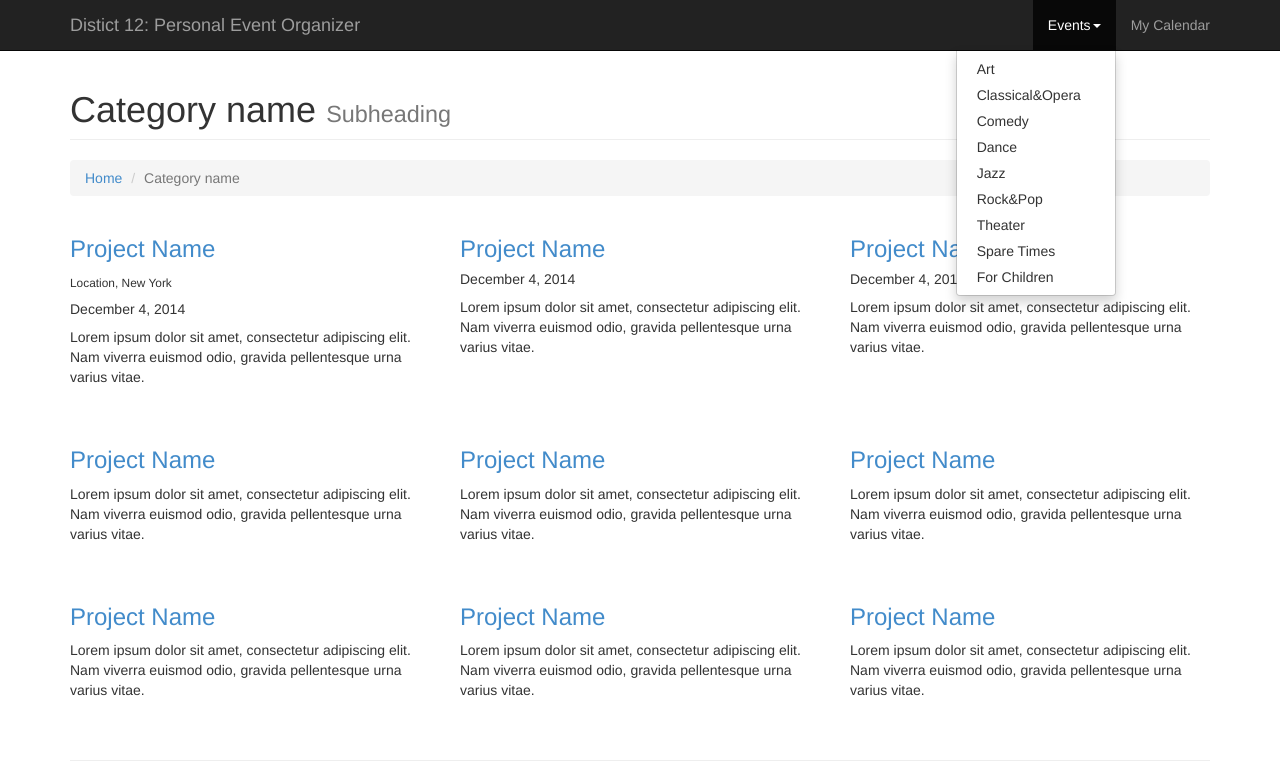
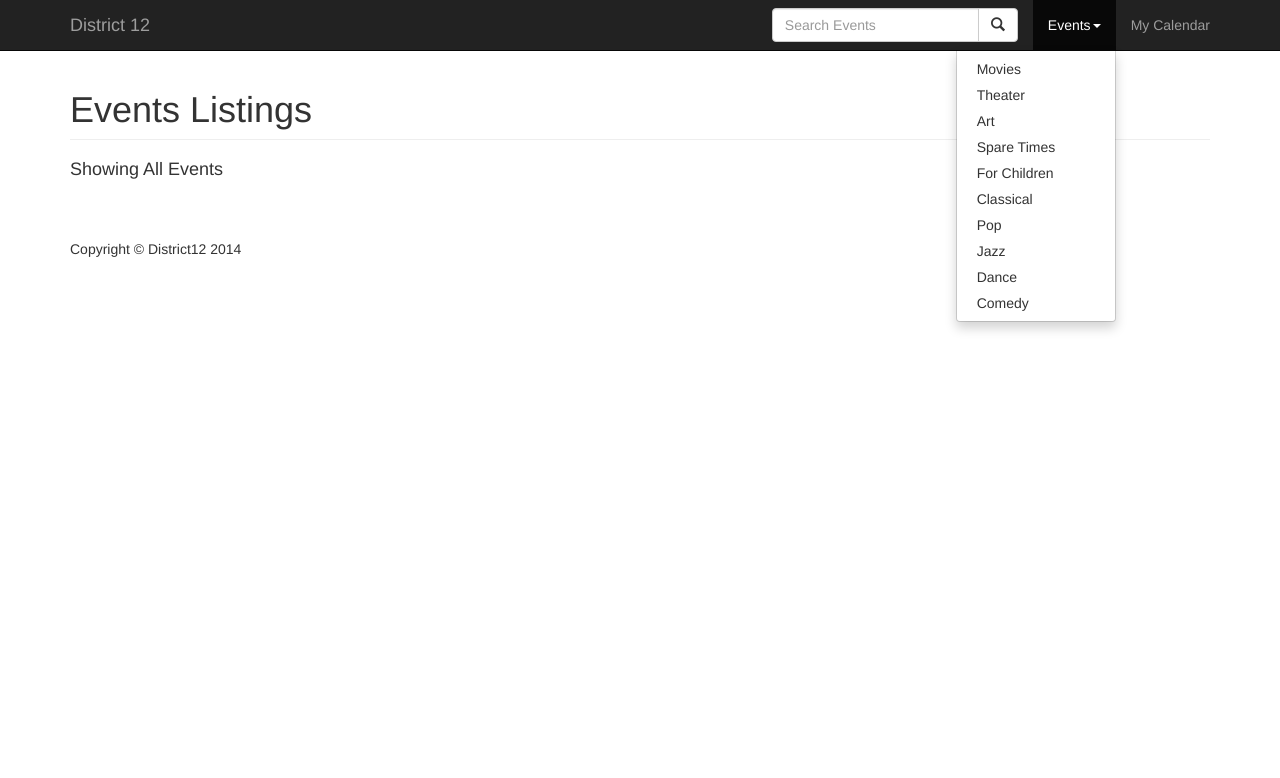
Before and after one commit to jw3046/district12, a plain HTML site: page events.html in a window 1280 px wide. Both pictures are taken after a click on the link "Events". Shown: the top 778 px of the page. Drawn offline with Linux system fonts and the light colour scheme.

Commit message:
Events page working
…other than the date

```diff
--- a/events.html
+++ b/events.html
@@ -9,7 +9,7 @@
     <meta name="description" content="">
     <meta name="author" content="">
 
-    <title>District12_events</title>
+    <title>Events</title>
 
     <!-- Bootstrap Core CSS -->
     <link href="css/bootstrap.min.css" rel="stylesheet">
@@ -19,6 +19,7 @@
 
     <!-- Custom Fonts -->
     <link href="font-awesome-4.1.0/css/font-awesome.min.css" rel="stylesheet" type="text/css">
+
 
     <!-- HTML5 Shim and Respond.js IE8 support of HTML5 elements and media queries -->
     <!-- WARNING: Respond.js doesn't work if you view the page via file:// -->
@@ -42,40 +43,53 @@
                     <span class="icon-bar"></span>
                     <span class="icon-bar"></span>
                 </button>
-                <a class="navbar-brand" href="index.html">Distict 12: Personal Event Organizer</a>
+                <a class="navbar-brand" href="index.html">District 12</a>
             </div>
             <!-- Collect the nav links, forms, and other content for toggling -->
             <div class="collapse navbar-collapse" id="bs-example-navbar-collapse-1">
                 <ul class="nav navbar-nav navbar-right">
+                    <li> <!-- searchbox-->
+                        <form class="navbar-form" role="search" action ="events.html">
+                            <div class="input-group">
+                                <input type="text" class="form-control"  id = "searchEventsBox"placeholder="Search Events" name="q">
+                                <div class="input-group-btn">
+                                    <button class="btn btn-default"  id = "searchEventsButton" type="submit"><i class="glyphicon glyphicon-search"></i></button>
+                                </div>
+                            </div>
+                        </form>
+                    </li> <!-- end of searchbox-->
                     <li class="dropdown">
                         <a href="#" class="dropdown-toggle" data-toggle="dropdown">Events<b class="caret"></b></a>
                         <ul class="dropdown-menu">
                             <li>
-                                <a href="events.html?category=art">Art</a>
+                                <a href="events.html?category=Movies">Movies</a>
                             </li>
                             <li>
-                                <a href="events.html?category=classicalopera">Classical&Opera</a>
+                                <a href="events.html?category=Theater">Theater</a>
                             </li>
                             <li>
-                                <a href="events.html?category=comedy">Comedy</a>
+                                <a href="events.html?category=Art">Art</a>
                             </li>
                             <li>
-                                <a href="events.html?category=dance">Dance</a>
+                                <a href="events.html?category=spareTimes">Spare Times</a>
                             </li>
                             <li>
-                                <a href="events.html?category=jazz">Jazz</a>
+                                <a href="events.html?category=forChildren">For Children</a>
                             </li>
                             <li>
-                                <a href="events.html?category=rockpop">Rock&Pop</a>
+                                <a href="events.html?category=Classical">Classical</a>
                             </li>
                             <li>
-                                <a href="events.html?category=theater">Theater</a>
+                                <a href="events.html?category=Pop">Pop</a>
                             </li>
                             <li>
-                                <a href="events.html?category=sparetimes">Spare Times</a>
+                                <a href="events.html?category=Jazz">Jazz</a>
                             </li>
                             <li>
-                                <a href="events.html?category=forchildern">For Children</a>
+                                <a href="events.html?category=Dance">Dance</a>
+                            </li>
+                            <li>
+                                <a href="events.html?category=Comedy">Comedy</a>
                             </li>
                         </ul>
                     </li> <!--class "dropdown"-->
@@ -88,130 +102,28 @@
         </div>
         <!-- /.container -->
     </nav>
+
     <!-- Page Content -->
     <div class="container">
 
         <!-- Page Heading/Breadcrumbs -->
         <div class="row">
             <div class="col-lg-12">
-                <h1 class="page-header">Category name
-                    <small>Subheading</small>
+                <h1 class="page-header">Events Listings
+                    <!-- <small>Subheading</small> -->
                 </h1>
-                <ol class="breadcrumb">
+                <h4 id="search_query"></h4>
+<!--                 <ol class="breadcrumb">
                     <li><a href="index.html">Home</a>
                     </li>
                     <li class="active">Category name</li>
-                </ol>
+                </ol> -->
             </div>
         </div>
         <!-- /.row -->
 
-        <!-- Projects Row -->
-        <div class="row">
-            <div class="col-md-4 img-portfolio">
-                <h3>
-                    <a href="portfolio-item.html">Project Name</a>
-                </h3>
-                <small>Location, New York</small>
-                <h5>December 4, 2014</h5>
-                <p>Lorem ipsum dolor sit amet, consectetur adipiscing elit. Nam viverra euismod odio, gravida pellentesque urna varius vitae.</p>
-            </div>
-            <div class="col-md-4 img-portfolio">
-                <h3>
-                    <a href="portfolio-item.html">Project Name</a>
-                </h3>
-                <h5>December 4, 2014</h5>
-                <p>Lorem ipsum dolor sit amet, consectetur adipiscing elit. Nam viverra euismod odio, gravida pellentesque urna varius vitae.</p>
-            </div>
-            <div class="col-md-4 img-portfolio">
-                <h3>
-                    <a href="portfolio-item.html">Project Name</a>
-                </h3>
-                <h5>December 4, 2014</h5>
-                <p>Lorem ipsum dolor sit amet, consectetur adipiscing elit. Nam viverra euismod odio, gravida pellentesque urna varius vitae.</p>
-            </div>
-        </div>
-        <!-- /.row -->
-
-        <!-- Projects Row -->
-        <div class="row">
-            <div class="col-md-4 img-portfolio">
-                <h3>
-                    <a href="portfolio-item.html">Project Name</a>
-                </h3>
-                <p>Lorem ipsum dolor sit amet, consectetur adipiscing elit. Nam viverra euismod odio, gravida pellentesque urna varius vitae.</p>
-            </div>
-            <div class="col-md-4 img-portfolio">
-                <h3>
-                    <a href="portfolio-item.html">Project Name</a>
-                </h3>
-                <p>Lorem ipsum dolor sit amet, consectetur adipiscing elit. Nam viverra euismod odio, gravida pellentesque urna varius vitae.</p>
-            </div>
-            <div class="col-md-4 img-portfolio">
-                <h3>
-                    <a href="portfolio-item.html">Project Name</a>
-                </h3>
-                <p>Lorem ipsum dolor sit amet, consectetur adipiscing elit. Nam viverra euismod odio, gravida pellentesque urna varius vitae.</p>
-            </div>
-        </div>
-        <!-- /.row -->
-
-        <!-- Projects Row -->
-        <div class="row">
-            <div class="col-md-4 img-portfolio">
-                <h3>
-                    <a href="portfolio-item.html">Project Name</a>
-                </h3>
-                <p>Lorem ipsum dolor sit amet, consectetur adipiscing elit. Nam viverra euismod odio, gravida pellentesque urna varius vitae.</p>
-            </div>
-            <div class="col-md-4 img-portfolio">
-                <h3>
-                    <a href="portfolio-item.html">Project Name</a>
-                </h3>
-                <p>Lorem ipsum dolor sit amet, consectetur adipiscing elit. Nam viverra euismod odio, gravida pellentesque urna varius vitae.</p>
-            </div>
-            <div class="col-md-4 img-portfolio">
-                <h3>
-                    <a href="portfolio-item.html">Project Name</a>
-                </h3>
-                <p>Lorem ipsum dolor sit amet, consectetur adipiscing elit. Nam viverra euismod odio, gravida pellentesque urna varius vitae.</p>
-            </div>
-        </div>
-        <!-- /.row -->
-
-        <hr>
-
-        <!-- Pagination -->
-        <div class="row text-center">
-            <div class="col-lg-12">
-                <ul class="pagination">
-                    <li>
-                        <a href="#">&laquo;</a>
-                    </li>
-                    <li class="active">
-                        <a href="#">1</a>
-                    </li>
-                    <li>
-                        <a href="#">2</a>
-                    </li>
-                    <li>
-                        <a href="#">3</a>
-                    </li>
-                    <li>
-                        <a href="#">4</a>
-                    </li>
-                    <li>
-                        <a href="#">5</a>
-                    </li>
-                    <li>
-                        <a href="#">&raquo;</a>
-                    </li>
-                </ul>
-            </div>
-        </div>
-        <!-- /.row -->
-
-        <hr>
+<div id="events">
+</div>
 
         <!-- Footer -->
         <footer>
@@ -231,6 +143,8 @@
     <!-- Bootstrap Core JavaScript -->
     <script src="js/bootstrap.min.js"></script>
 
+    <script src="events.js"></script>
+
 </body>
 
 </html>
--- /dev/null
+++ b/events.js
@@ -0,0 +1,139 @@
+var articleSearchKey = "4b6a8461fa82d7a03846643604c6cfcc:15:70179591";
+var eventListingsKey = "5d65a900f394c8d1f5a2276a9a287120:12:70179591";
+var mostPopularKey = "1afeb582103aac31d8d6a2724f32f5aa:7:70179591";
+var movieReviewsKey =" bdfdb8e3cb88fed3029cb5a65646f6f5:18:70179591";
+var topStoriesKey = "d84ffb842774795b60d4193a6c9e86c2:12:70179591";
+
+var event_html="";
+event_html += "<div class=\"col-md-4 img-portfolio\">";
+event_html += "<h3>";
+event_html += "<a href=\""
+// URL
+var event_html2 ="";
+event_html2 += "\">";
+// Title
+var event_html3="";
+event_html3 += "<\/a>";
+event_html3 += "<\/h3>";
+event_html3 += "<h5>";
+// Date
+var event_html4="";
+event_html4 += "<\/h5>";
+event_html4 += "<p>";
+// Description
+var event_html5 = "<\/p>";
+event_html5 += "<\/div>";
+
+// Row HTML
+var start_row_html = "<div class=\"row\">";
+var end_row_html = "<\/div>";
+var between_row_html = end_row_html + start_row_html;
+
+/*
+* example request URI's
+*/
+var basicrequestURI = "http://api.nytimes.com/svc/events/v2/listings.json?api-key=5d65a900f394c8d1f5a2276a9a287120%3A12%3A70179591";
+var searchbycategoryURI = "http://api.nytimes.com/svc/events/v2/listings.json?filters=category%3AforChildren&api-key=5d65a900f394c8d1f5a2276a9a287120%3A12%3A70179591";
+var spacialsearchURI = "http://api.nytimes.com/svc/events/v2/listings.json?&ll=40.756146,-73.99021&api-key=5d65a900f394c8d1f5a2276a9a287120:12:70179591"
+
+
+var events = [];
+var category = "";
+var query = "";
+
+// Page Loads
+$(document).ready(function(){
+	category = getUrlParameter('category');
+	query = getUrlParameter('q');
+
+	if (category === undefined && query === undefined) {
+		$("#search_query").text('Showing All Events');
+	} else if (query === undefined) {
+		if (category == 'spareTimes') {
+			$("#search_query").text('Category: Spare Times');
+		} else if (category == 'forChildren') {
+			$("#search_query").text('Category: For Children');
+		} else {
+			$("#search_query").text('Category: ' + category);
+		}
+	} else {
+		$("#search_query").text('Query: ' + query);
+	}
+
+
+	getEventsListings();
+});
+
+/*
+* retrieves events data
+*/
+function getEventsListings() {
+	var filters = "";
+	if (category === undefined) {
+
+	} else {
+		filters += 'category:'+category;
+	}
+	// if (query === undefined) {
+
+	// } else {
+	// 	filters += 'query:'+query;
+	// }
+
+    $.ajax({
+        type: "GET",
+        url: "http://api.nytimes.com/svc/events/v2/listings.jsonp",
+        data: {'api-key':eventListingsKey, 'filters':filters, 'query':query},
+        dataType: 'jsonp',
+        success: function (data) {
+            events = data.results;
+            displayEvents();
+        },
+        error: function () {
+            console.log('FAIL: ' + url);
+        }
+    });
+}
+
+// Displays events on page
+function displayEvents() {
+	for (var i = 0; i < events.length; i++) {
+		if (i == 0) {
+			$("#events").append(start_row_html);
+		} else if (i%3 == 0) {
+			$("#events").append(between_row_html);
+		};
+	 	var url = events[i].event_detail_url;
+	 	var title = events[i].event_name;
+	 	// title = title.substring(1, title.length-1);
+	 	// var date = events[i].date_time_description;
+	 	// if (events[i].date_time_description === undefined) {
+	 		var date = new Date(events[i].recurring_start_date);
+	 		date = date.toLocaleDateString();
+	 	// } else {
+	 	// 	date = date.replace(";", "<br />");
+	 	// }
+	 	var desc = events[i].web_description;
+	 	$("#events").append(event_html + url
+	 		+ event_html2 + title
+	 		+ event_html3 + date
+	 		+ event_html4 + desc
+	 		+ event_html5);
+	 };
+	 $("#events").append(end_row_html);
+}
+
+// Gets parameters from URL
+function getUrlParameter(sParam)
+{
+    var sPageURL = window.location.search.substring(1);
+    var sURLVariables = sPageURL.split('&');
+    for (var i = 0; i < sURLVariables.length; i++)
+    {
+        var sParameterName = sURLVariables[i].split('=');
+        if (sParameterName[0] == sParam)
+        {
+            return sParameterName[1];
+        }
+    }
+}
```
